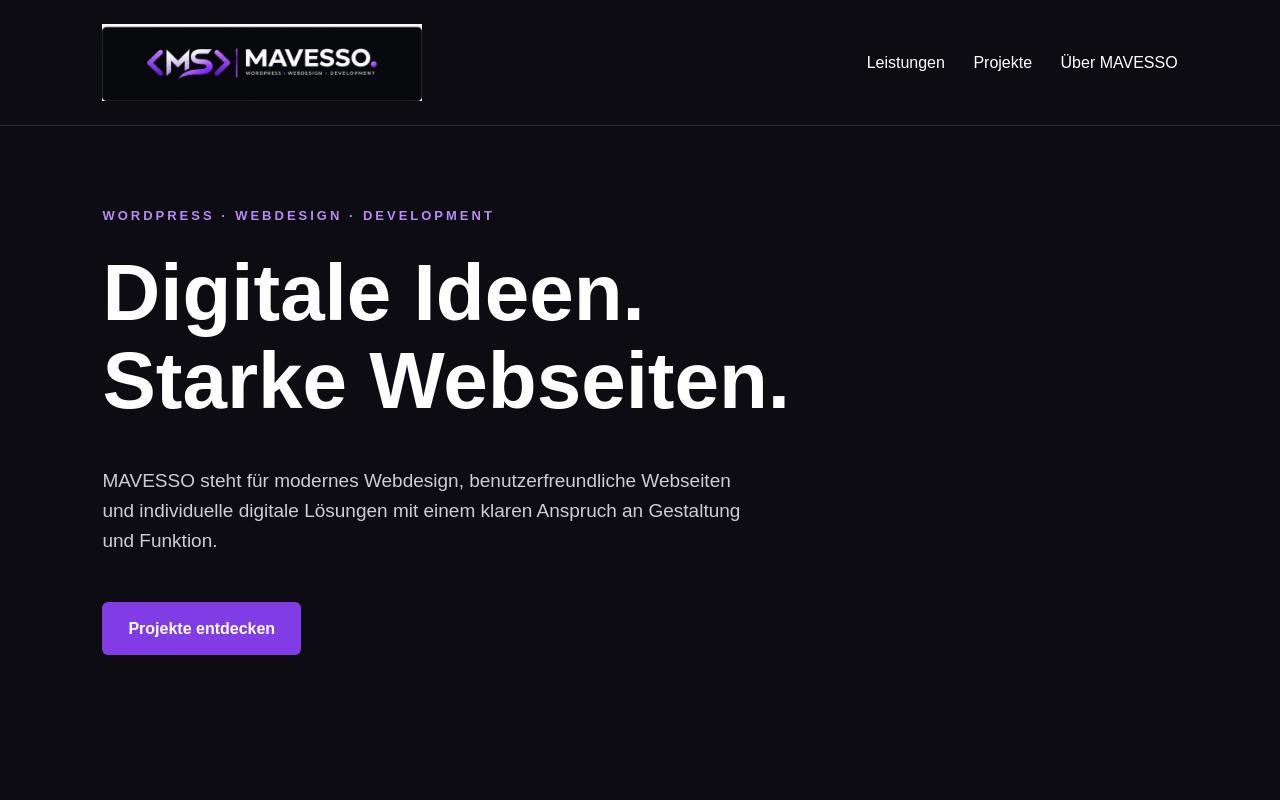
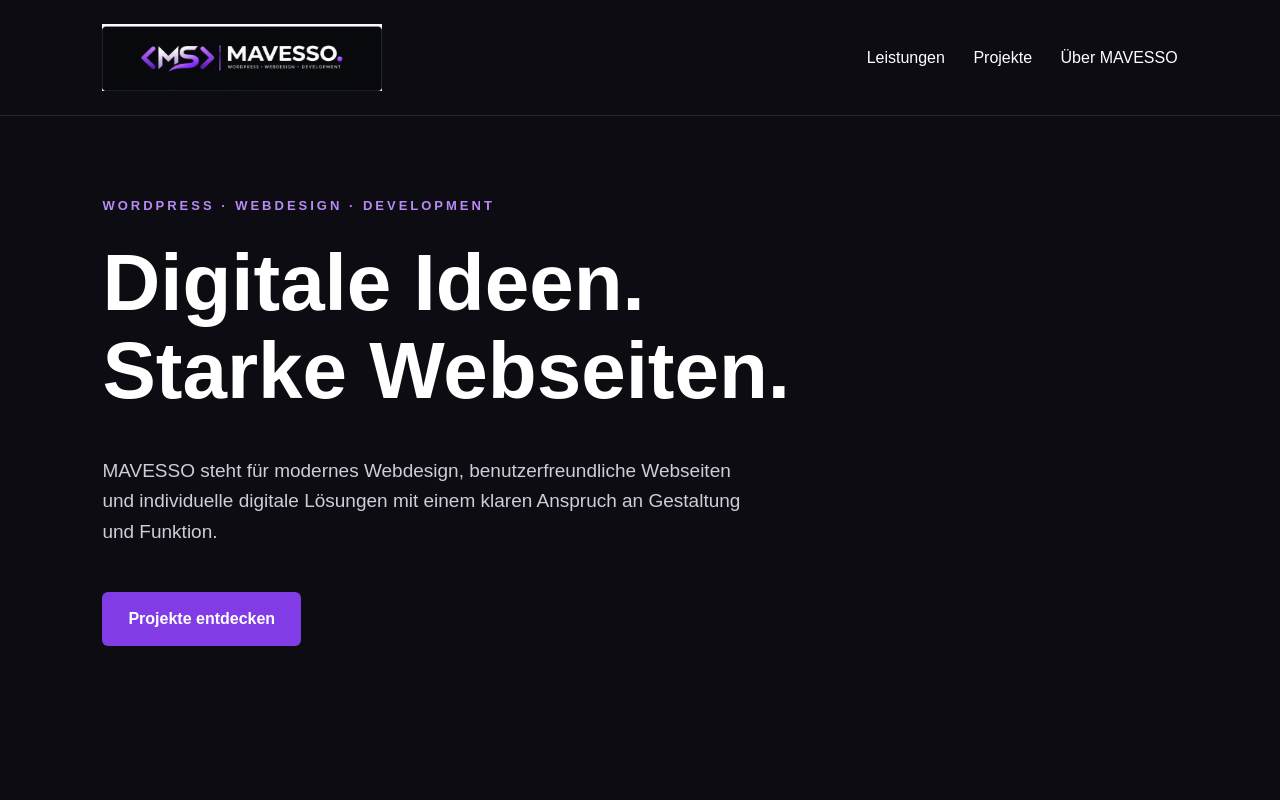
Before and after one commit to mavesso/mavesso.github.io, a plain HTML site: page index.html in a window 1280 px wide. Shown: the top 800 px of the page. Drawn offline with Linux system fonts and the light colour scheme.

Commit message:
Update index.html

```diff
--- a/index.html
+++ b/index.html
@@ -39,12 +39,16 @@
   text-decoration: none;
 }
 
+
 .logo img {
   display: block;
-  width: 320px;
+  width: 280px;
   max-width: 100%;
   height: auto;
+  border: none;
+  border-radius: 0;
 }
+
 
 
     .logo span {
```
